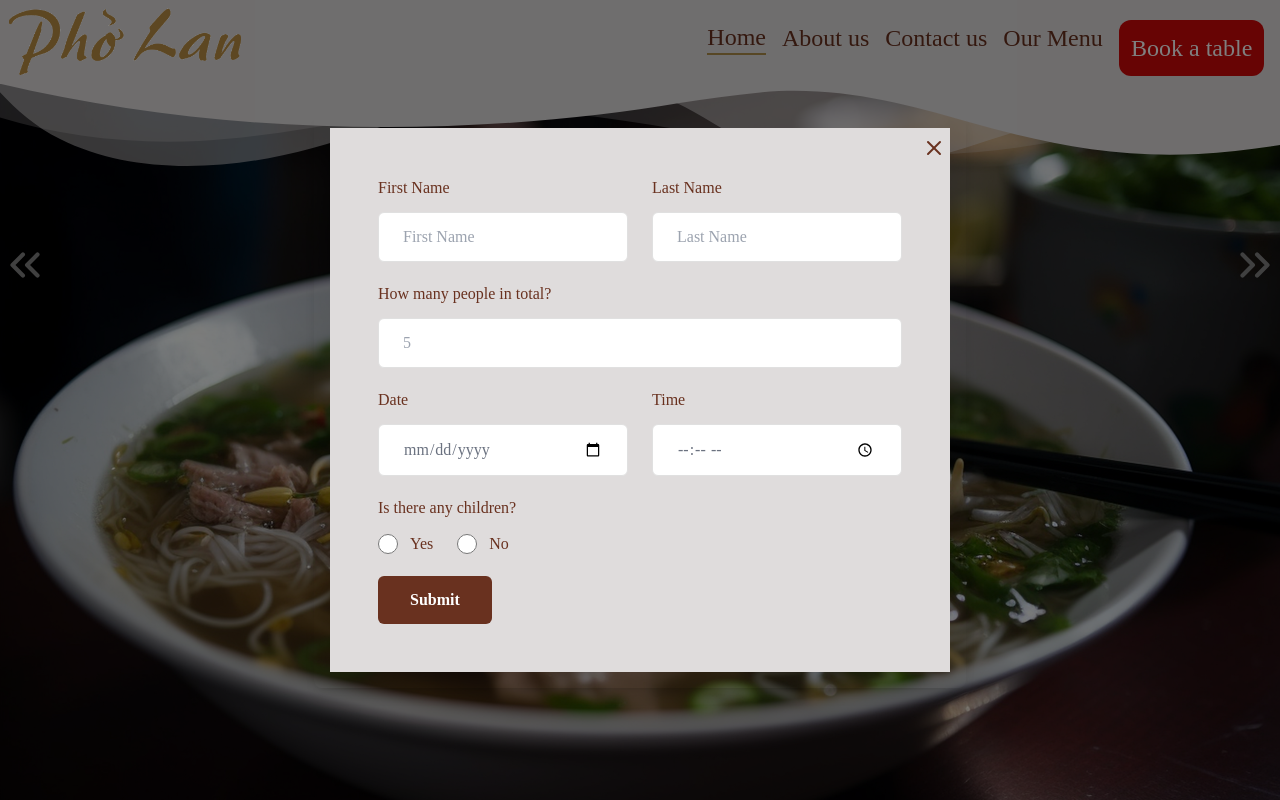
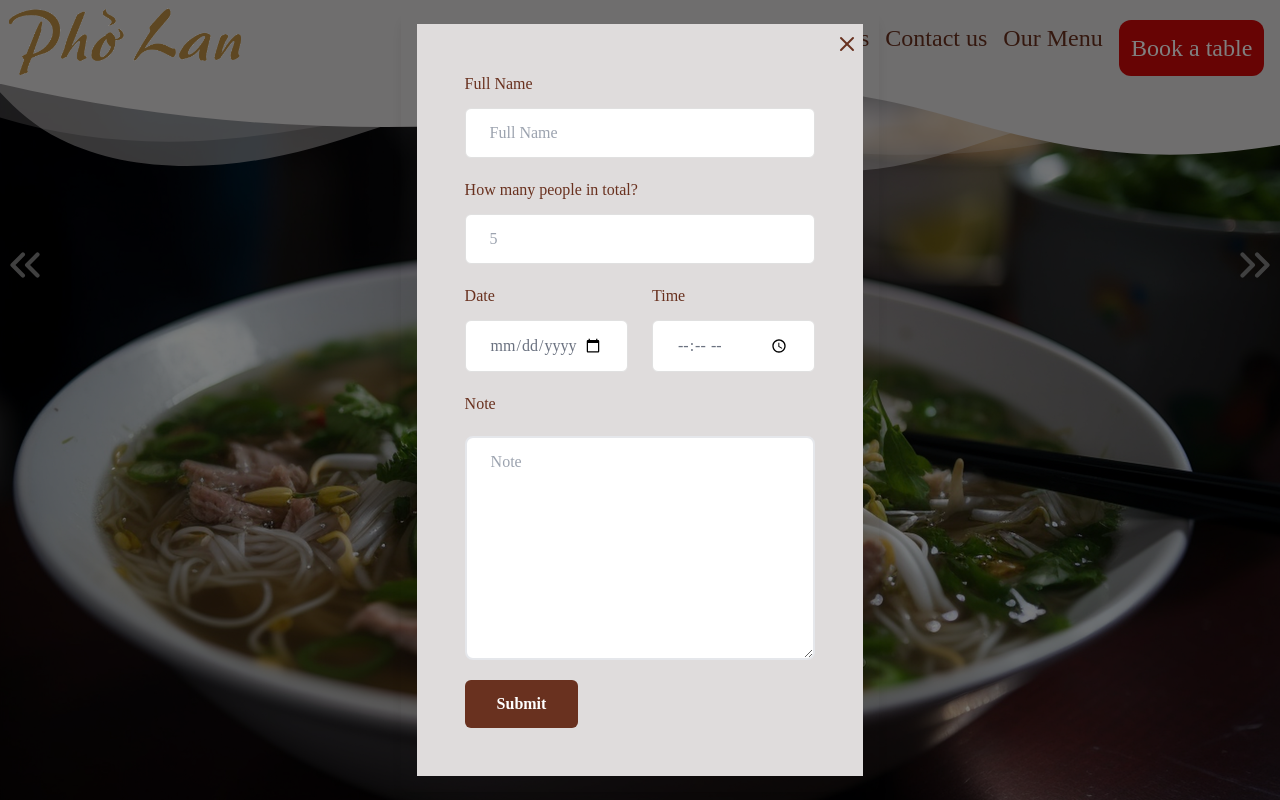
Before and after one commit to Angelica2310/restaurant-web, a Next.js app: page / in a window 1280 px wide. Both pictures are taken after a click on the button "Book a table". Shown: the top 800 px of the page. Built offline with nearby package versions, Linux system fonts and the light colour scheme; a web font is replaced by a local one.

Commit message:
booking done

```diff
--- a/src/components/BookingForm.jsx
+++ b/src/components/BookingForm.jsx
@@ -1,7 +1,39 @@
-import React, { useState } from "react";
+import React, { useRef, useState } from "react";
 import { X } from "lucide-react";
+import emailjs from "@emailjs/browser";
 
 export default function BookingForm({ setFormOpen }) {
+  const form = useRef();
+  const [message, setMessage] = useState("");
+
+  const sendEmail = (e) => {
+    e.preventDefault();
+
+    if (!form.current.checkValidity()) {
+      form.current.reportValidity();
+      return;
+    }
+
+    emailjs
+      .sendForm("service_53hb6lm", "template_iq6x4n9", form.current, {
+        publicKey: "viFgEQwSnD7Ao-QuZ",
+      })
+      .then(
+        () => {
+          console.log("SUCCESS!");
+          setMessage("Your table has been reserved!");
+          e.target.reset();
+
+          setTimeout(() => {
+            setMessage("");
+          }, 3000);
+        },
+        (error) => {
+          console.log("FAILED...", error.text);
+          setMessage("Something went wrong. Please try to do it again :(");
+        }
+      );
+  };
   return (
     <div className="flex items-center justify-center p-12 relative bg-[--background]">
       <div
@@ -10,46 +42,33 @@ export default function BookingForm({ setFormOpen }) {
       >
         <X />
       </div>
-      {/* <!-- Author: FormBold Team --> */}
-      {/* <!-- Learn More: https://formbold.com --> */}
       <div className="mx-auto w-full max-w-[550px]">
-        <form action="https://formbold.com/s/FORM_ID" method="POST">
-          <div className="-mx-3 flex flex-wrap">
-            <div className="w-full px-3 sm:w-1/2">
+        <form
+          action="https://formbold.com/s/FORM_ID"
+          method="POST"
+          ref={form}
+          onSubmit={sendEmail}
+        >
+          {/* <div className="-mx-3 flex flex-wrap"> */}
+          {/* <div className="w-full px-3 sm:w-1/2"> */}
           <div className="mb-5">
             <label
               htmlFor="fName"
               className="mb-3 block text-base font-medium text-[--darktext]"
             >
-                  First Name
+              Full Name
             </label>
             <input
               type="text"
               name="fName"
               id="fName"
-                  placeholder="First Name"
-                  className="w-full rounded-md border border-[#e0e0e0] bg-white py-3 px-6 text-base font-medium text-[#6B7280] outline-none focus:border-[--darktext] focus:shadow-md"
+              required
+              placeholder="Full Name"
+              className="w-full appearance-none rounded-md border border-[#e0e0e0] bg-white py-3 px-6 text-base font-medium text-[#6B7280] outline-none focus:border-[--darktext] focus:shadow-md"
             />
           </div>
-            </div>
-            <div className="w-full px-3 sm:w-1/2">
-              <div className="mb-5">
-                <label
-                  htmlFor="lName"
-                  className="mb-3 block text-base font-medium text-[--darktext]"
-                >
-                  Last Name
-                </label>
-                <input
-                  type="text"
-                  name="lName"
-                  id="lName"
-                  placeholder="Last Name"
-                  className="w-full rounded-md border border-[#e0e0e0] bg-white py-3 px-6 text-base font-medium text-[#6B7280] outline-none focus:border-[--darktext] focus:shadow-md"
-                />
-              </div>
-            </div>
-          </div>
+          {/* </div> */}
+          {/* </div> */}
           <div className="mb-5">
             <label
               htmlFor="guest"
@@ -60,6 +79,7 @@ export default function BookingForm({ setFormOpen }) {
             <input
               type="number"
               name="guest"
+              required
               id="guest"
               placeholder="5"
               min="0"
@@ -80,6 +100,7 @@ export default function BookingForm({ setFormOpen }) {
                   type="date"
                   name="date"
                   id="date"
+                  required
                   className="w-full rounded-md border border-[#e0e0e0] bg-white py-3 px-6 text-base font-medium text-[#6B7280] outline-none focus:border-[--darktext] focus:shadow-md"
                 />
               </div>
@@ -96,6 +117,7 @@ export default function BookingForm({ setFormOpen }) {
                   type="time"
                   name="time"
                   id="time"
+                  required
                   className="w-full rounded-md border border-[#e0e0e0] bg-white py-3 px-6 text-base font-medium text-[#6B7280] outline-none focus:border-[--darktext] focus:shadow-md"
                 />
               </div>
@@ -104,37 +126,14 @@ export default function BookingForm({ setFormOpen }) {
 
           <div className="mb-5">
             <label className="mb-3 block text-base font-medium text-[--darktext]">
-              Is there any children?
+              Note
             </label>
             <div className="flex items-center space-x-6">
-              <div className="flex items-center">
-                <input
-                  type="radio"
-                  name="radio1"
-                  id="radioButton1"
-                  className="h-5 w-5"
-                />
-                <label
-                  htmlFor="radioButton1"
-                  className="pl-3 text-base font-medium text-[--darktext]"
-                >
-                  Yes
-                </label>
-              </div>
-              <div className="flex items-center">
-                <input
-                  type="radio"
-                  name="radio1"
-                  id="radioButton2"
-                  className="h-5 w-5"
-                />
-                <label
-                  htmlFor="radioButton2"
-                  className="pl-3 text-base font-medium text-[--darktext]"
-                >
-                  No
-                </label>
-              </div>
+              <textarea
+                name="note"
+                placeholder="Note"
+                className="block w-full h-32 px-6 py-3 mt-2 text-base text-gray-700 placeholder-gray-400 bg-white border-2 border-gray-200 rounded-lg md:h-56    focus:border-[--darktext] focus:outline-none"
+              ></textarea>
             </div>
           </div>
 
@@ -144,6 +143,11 @@ export default function BookingForm({ setFormOpen }) {
             </button>
           </div>
         </form>
+        {message && (
+          <div className="mt-4 text-center text-sm font-medium text-green-600 bg-green-100 p-3 rounded-lg">
+            {message}
+          </div>
+        )}
       </div>
     </div>
   );
--- a/src/components/Contact.jsx
+++ b/src/components/Contact.jsx
@@ -6,8 +6,15 @@ export default function Contact() {
   const form = useRef();
   const [message, setMessage] = useState("");
 
+  //   console.log("form", form.current);
+
   const sendEmail = (e) => {
     e.preventDefault();
+
+    if (!form.current.checkValidity()) {
+      form.current.reportValidity();
+      return;
+    }
 
     emailjs
       .sendForm("service_53hb6lm", "template_oliqvlp", form.current, {
@@ -42,8 +49,9 @@ export default function Contact() {
             <input
               type="text"
               name="user_name"
-              placeholder="John "
-              className="block w-full px-5 py-2.5 mt-2 text-gray-700 placeholder-gray-400 bg-white border border-gray-200 rounded-lg    focus:border-[--darktext]  focus:ring-[--lighttext] focus:outline-none focus:ring focus:ring-opacity-40"
+              placeholder="John Doe"
+              className="block w-full px-5 py-2.5 mt-2 text-gray-700 placeholder-gray-400 bg-white border-2 border-gray-200 rounded-lg    focus:border-[--darktext] focus:outline-none "
+              required
             />
           </div>
         </div>
@@ -56,14 +64,15 @@ export default function Contact() {
             type="email"
             name="user_email"
             placeholder="johndoe@example.com"
-            className="block w-full px-5 py-2.5 mt-2 text-gray-700 placeholder-gray-400 bg-white border border-gray-200 rounded-lg    focus:border-[--darktext]  focus:ring-[--lighttext] focus:outline-none focus:ring focus:ring-opacity-40"
+            className="block w-full px-5 py-2.5 mt-2 text-gray-700 placeholder-gray-400 bg-white border-2 border-gray-200 rounded-lg    focus:border-[--darktext] focus:outline-none "
+            required
           />
         </div>
 
         <div className="w-full mt-4">
           <label className="block mb-2 text-sm text-gray-600 ">Message</label>
           <textarea
-            className="block w-full h-32 px-5 py-2.5 mt-2 text-gray-700 placeholder-gray-400 bg-white border border-gray-200 rounded-lg md:h-56    focus:border-[--darktext]  focus:ring-[--lighttext] focus:outline-none focus:ring focus:ring-opacity-40"
+            className="block w-full h-32 px-5 py-2.5 mt-2 text-gray-700 placeholder-gray-400 bg-white border-2 border-gray-200 rounded-lg md:h-56    focus:border-[--darktext] focus:outline-none"
             name="message"
             placeholder="Message"
           ></textarea>
@@ -72,7 +81,7 @@ export default function Contact() {
         <input
           type="submit"
           value="Send"
-          className="w-full px-6 py-3 mt-4 text-sm font-medium tracking-wide text-white capitalize transition-colors duration-300 transform bg-[--darktext] rounded-lg hover:bg-[--medtext] focus:outline-none focus:ring focus:ring-[--medtext] focus:ring-opacity-50"
+          className="w-full px-6 py-3 mt-4 text-sm font-medium tracking-wide text-white capitalize transition-colors duration-300 transform bg-[--darktext] rounded-lg hover:bg-[--medtext] focus:outline-none cursor-pointer"
         />
       </form>
       {message && (
--- a/src/components/OpeningHours.jsx
+++ b/src/components/OpeningHours.jsx
@@ -7,7 +7,7 @@ export default function OpeningHours() {
   return (
     <div>
       <button className="card" onClick={() => setHoursDisplay(true)}>
-        <p>Our Opening Hours</p>
+        <p className="text-xl md:text-2xl">Our Opening Hours</p>
       </button>
       {hoursDisplay && (
         <div
--- a/src/components/ViewCard.jsx
+++ b/src/components/ViewCard.jsx
@@ -6,15 +6,15 @@ import OpeningHours from "./OpeningHours";
 export default function ViewCard() {
   return (
     <div
-      className="w-full h-[50vh] md:h-[70vh] bg-center bg-no-repeat justify-center flex text-xl md:text-2xl lg:text-4xl bg-cover items-center relative"
+      className="w-full h-[50vh] md:h-[70vh] bg-center bg-no-repeat justify-center flex bg-cover items-center relative"
       style={{
         backgroundImage:
           "linear-gradient(rgba(0,0,0,0.527), rgba(0,0,0,0.5)), url(/background.jpg)",
         backgroundPosition: "center",
       }}
     >
-      <div className="flex flex-col md:flex-row gap-4">
-        <Link className="card" href="/menu">
+      <div className="flex flex-col md:flex-row gap-4 ">
+        <Link className="card text-xl md:text-2xl" href="/menu">
           <p>Our Menu</p>
         </Link>
         <OpeningHours />
```
Also changed, not shown: src/components/HoursTable.jsx (+16 -1 lines), src/components/Map.jsx (+0 -27 lines). Lines whose indentation alone changed are shown as unchanged.
